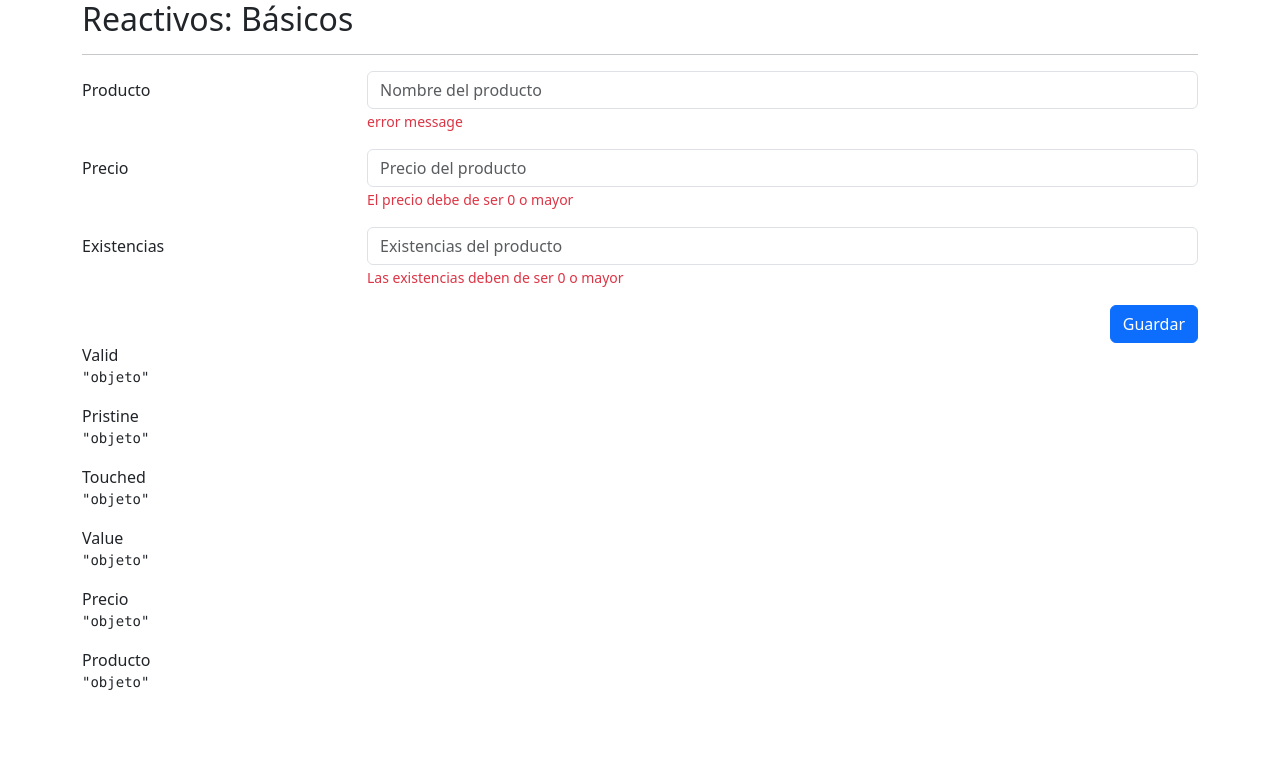
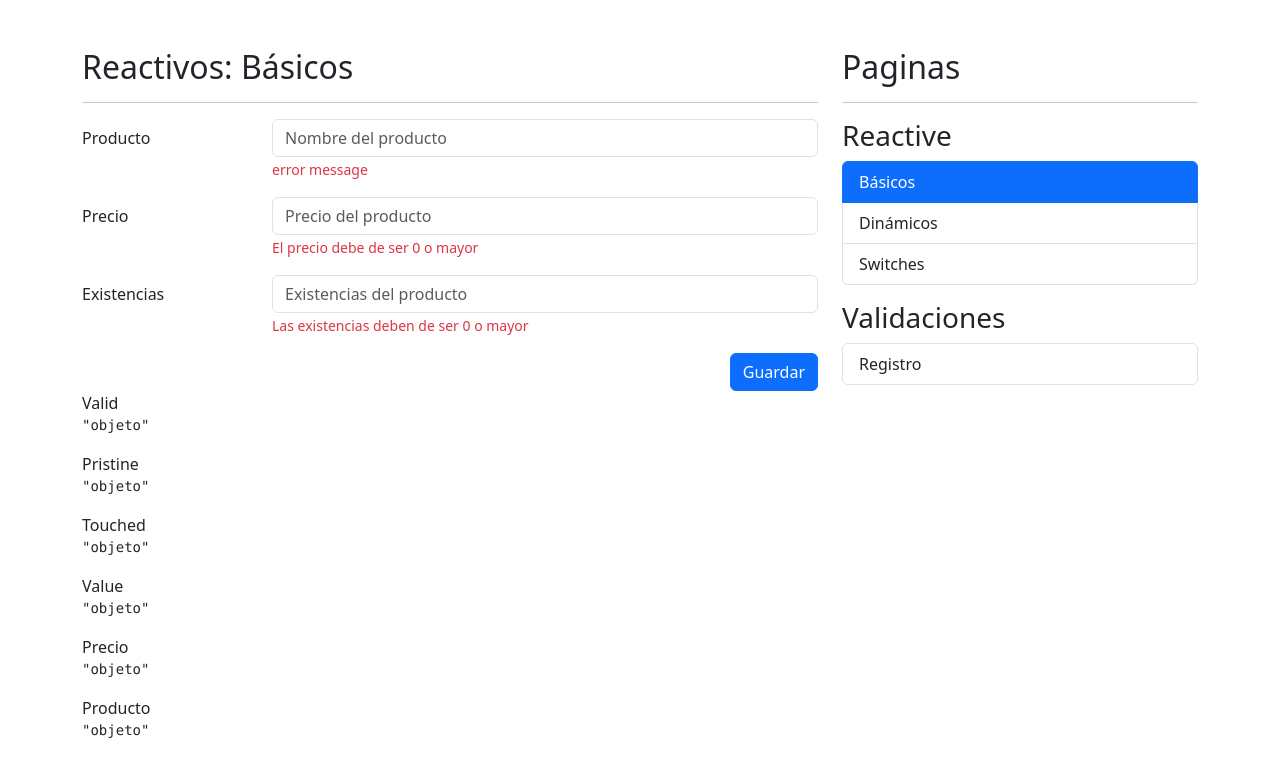
Before and after one commit to moive/form-app-h, an Angular app: page /reactive/basic in a window 1280 px wide. Shown: the top 776 px of the page. Built offline with nearby package versions, Linux system fonts and the light colour scheme.

Commit message:
side navigation

```diff
--- a/src/app/app.component.html
+++ b/src/app/app.component.html
@@ -1,3 +1,11 @@
 <div class="container">
-  <router-outlet></router-outlet>
+  <div class="row mt-5">
+    <div class="col">
+      <router-outlet></router-outlet>
+    </div>
+
+    <div class="col-12 col-sm-4">
+      <shared-side-menu></shared-side-menu>
+    </div>
+  </div>
 </div>
--- /dev/null
+++ b/src/app/shared/components/side-menu/side-menu.component.html
@@ -0,0 +1,28 @@
+<h2>Paginas</h2>
+<hr />
+
+<h3 class="mt-3">Reactive</h3>
+<div class="list-group">
+  <a
+    href="#"
+    *ngFor="let item of reactiveMenu"
+    class="list-group-item list-group-item-action"
+    [routerLink]="[item.route]"
+    routerLinkActive="active"
+  >
+    {{ item.title }}
+  </a>
+</div>
+
+<h3 class="mt-3">Validaciones</h3>
+<div class="list-group">
+  <a
+    href="#"
+    *ngFor="let item of authMenu"
+    class="list-group-item list-group-item-action"
+    [routerLink]="[item.route]"
+    routerLinkActive="active"
+  >
+    {{ item.title }}
+  </a>
+</div>
--- /dev/null
+++ b/src/app/shared/components/side-menu/side-menu.component.ts
@@ -0,0 +1,21 @@
+import { Component } from '@angular/core';
+
+interface MenuItem {
+  title: string;
+  route: string;
+}
+
+@Component({
+  selector: 'shared-side-menu',
+  templateUrl: './side-menu.component.html',
+  styles: [],
+})
+export class SideMenuComponent {
+  reactiveMenu: MenuItem[] = [
+    { title: 'Básicos', route: './reactive/basic' },
+    { title: 'Dinámicos', route: './reactive/dynamic' },
+    { title: 'Switches', route: './reactive/switches' },
+  ];
+
+  authMenu: MenuItem[] = [{ title: 'Registro', route: './auth' }];
+}
```
Also changed, not shown: src/app/shared/shared.module.ts (+6 -7 lines).
